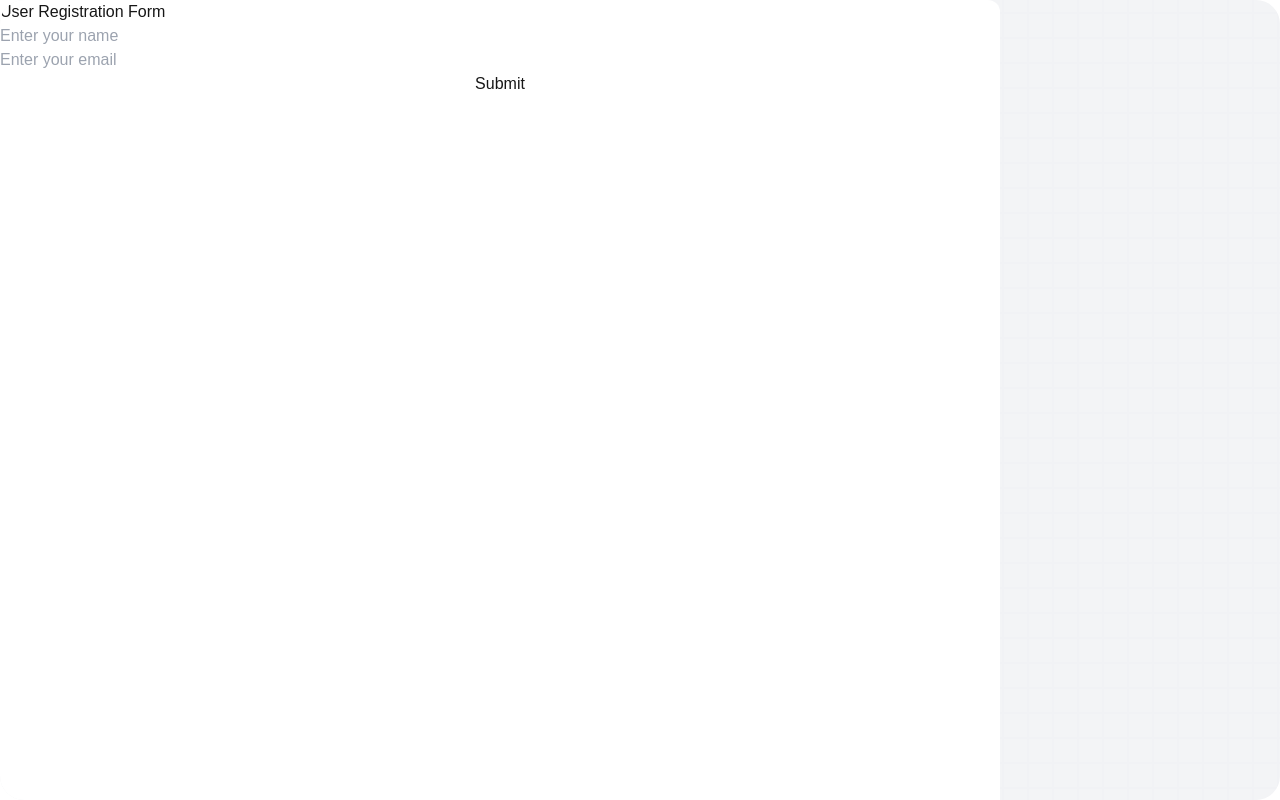
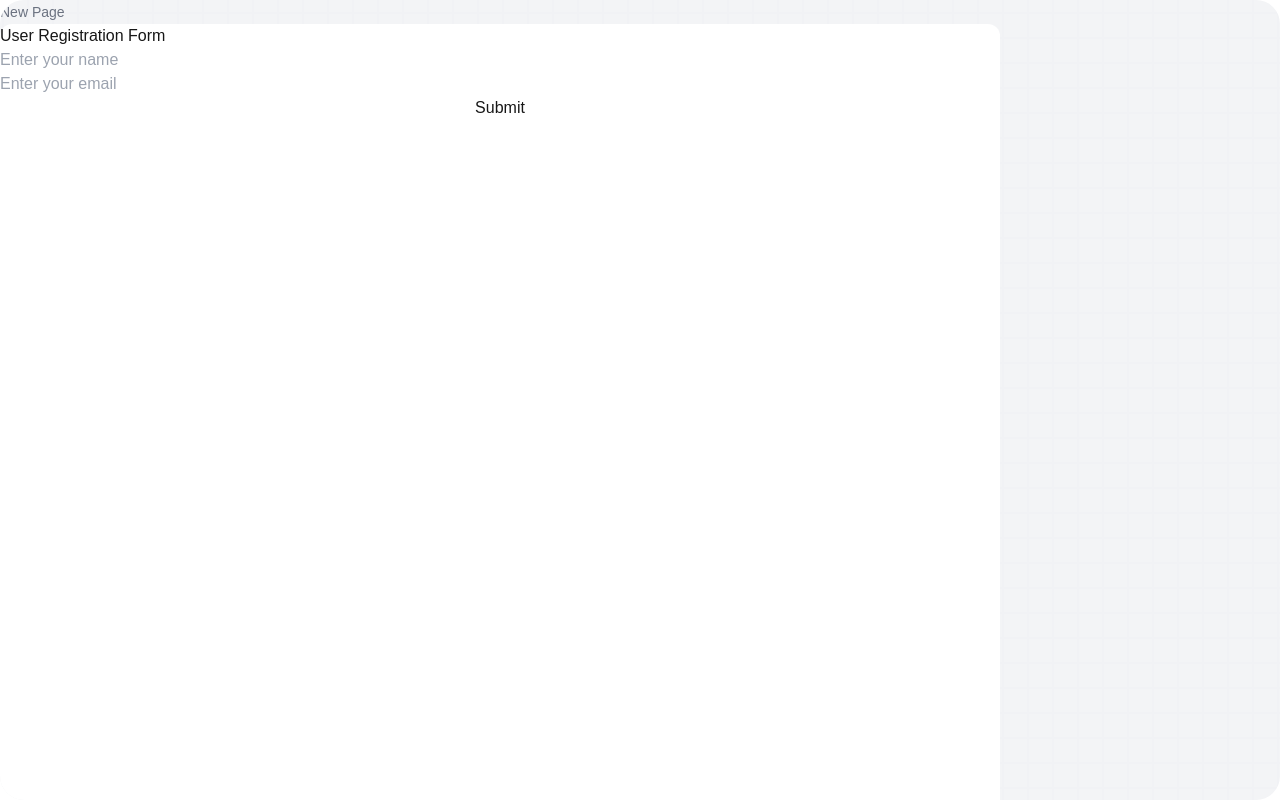
Before and after one commit to hseoy/hadix, a Next.js app in the folder apps/ui-builder/: page / in a window 1280 px wide. Built offline with nearby package versions, Linux system fonts and the light colour scheme.

Commit message:
feat: Page title 추가

```diff
--- a/apps/ui-builder/src/components/UIBuilder/CanvasPage.tsx
+++ b/apps/ui-builder/src/components/UIBuilder/CanvasPage.tsx
@@ -2,6 +2,7 @@ import { motion } from 'framer-motion';
 
 interface CanvasPageProps {
   children: React.ReactNode;
+  title?: string;
   dragConstraints: React.RefObject<HTMLDivElement>;
   width: number;
   height: number;
@@ -9,6 +10,7 @@ interface CanvasPageProps {
 
 export function CanvasPage({
   children,
+  title = 'New Page',
   dragConstraints,
   width,
   height,
@@ -18,14 +20,14 @@ export function CanvasPage({
       drag
       dragMomentum={false}
       dragConstraints={dragConstraints}
-      className="bg-white rounded-xl"
+      className="relative"
       style={{
         width: width,
         height: height,
       }}
-      whileDrag={{ scale: 1.01, boxShadow: '0 0 10px 0 rgba(0, 0, 0, 0.1)' }}
     >
-      {children}
+      <span className="text-sm text-gray-500">{title}</span>
+      <div className="w-full h-full bg-white rounded-xl">{children}</div>
     </motion.div>
   );
 }
```
